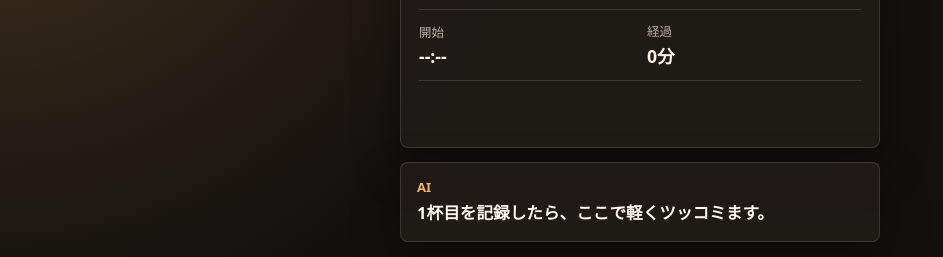
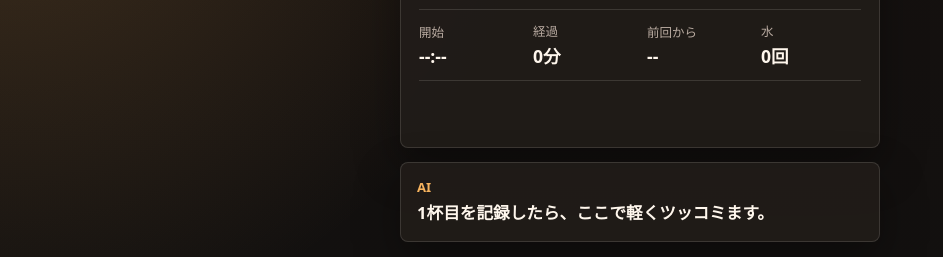
Before and after one commit to takeru1123/drinking-log, a website: page index.html in a window 1280 px wide. Shown: the part 193-450 px from the top of the page, without its empty margins (0-943 px from the left). Drawn offline with Linux system fonts and the light colour scheme.

Commit message:
Show pace and water count markup

```diff
--- a/index.html
+++ b/index.html
@@ -36,6 +36,14 @@
             <dt>経過</dt>
             <dd id="elapsedTime">0分</dd>
           </div>
+          <div>
+            <dt>前回から</dt>
+            <dd id="paceTime">--</dd>
+          </div>
+          <div>
+            <dt>水</dt>
+            <dd id="waterCount">0回</dd>
+          </div>
         </dl>
 
         <div class="breakdown" id="breakdown" aria-label="酒種別杯数"></div>
```
